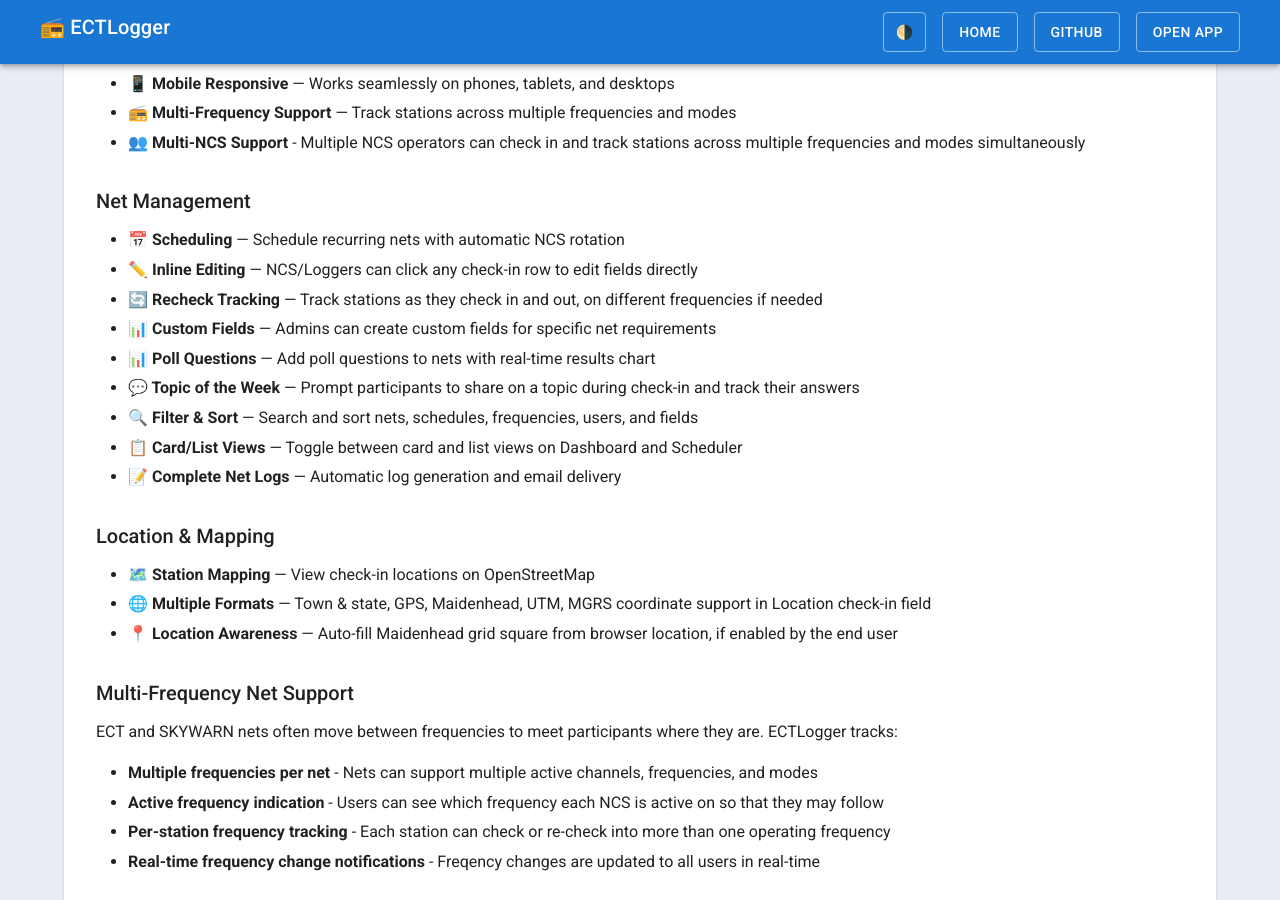
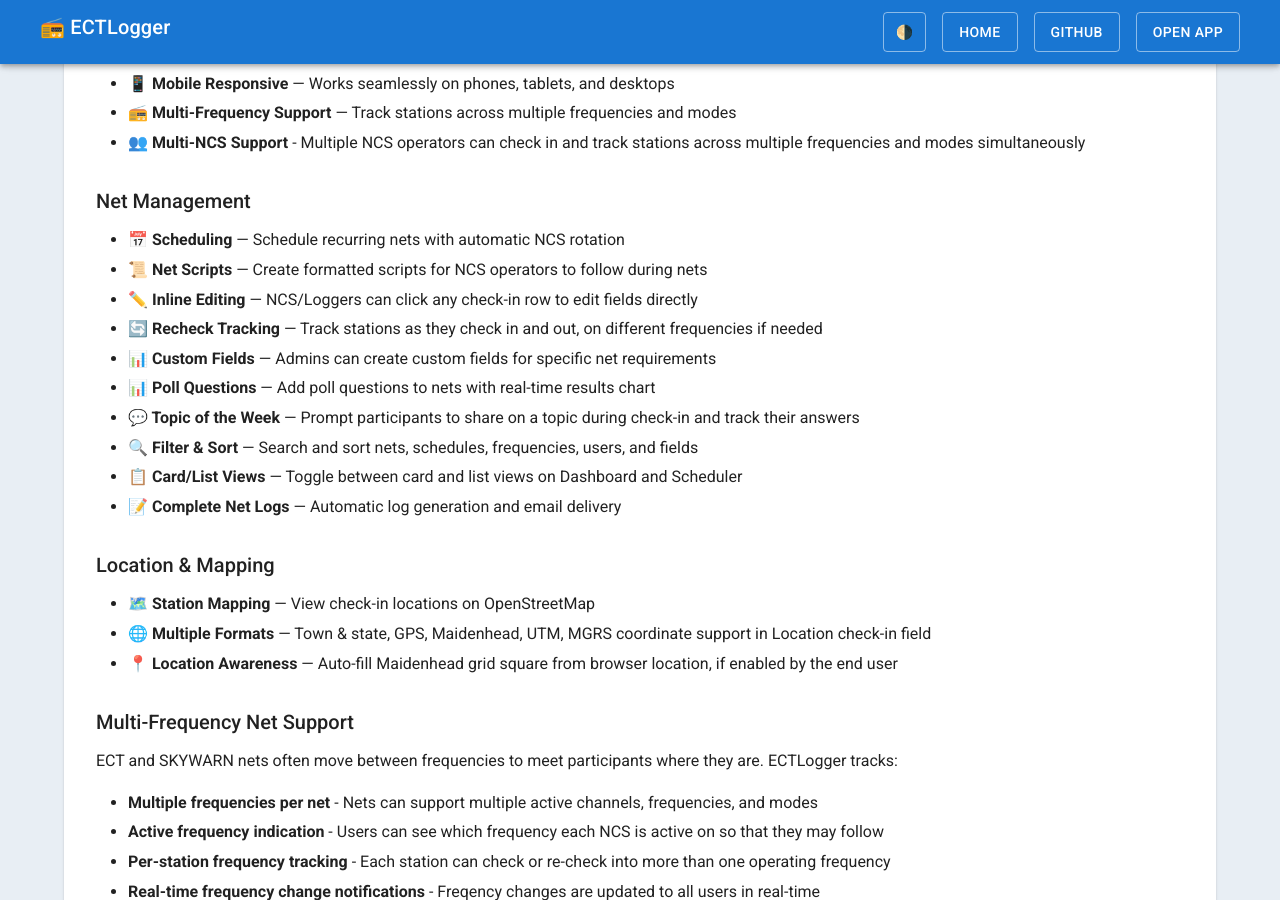
Before and after one commit to bradbrownjr/ectlogger, a Jekyll site: the page built from README.md, in a window 1280 px wide and 900 px high, scrolled down 1543 px. Built offline with Jekyll 4.4.1, drawn with Linux system fonts in a browser that asks for light colours; our own code applies the rules of GitHub Pages for plain Markdown files.

Commit message:
Add documentation requirements to copilot instructions, add net scripts to README feature list

```diff
--- a/README.md
+++ b/README.md
@@ -37,6 +37,7 @@
 ### Net Management
 
 - **📅 Scheduling** — Schedule recurring nets with automatic NCS rotation
+- **📜 Net Scripts** — Create formatted scripts for NCS operators to follow during nets
 - **✏️ Inline Editing** — NCS/Loggers can click any check-in row to edit fields directly
 - **🔄 Recheck Tracking** — Track stations as they check in and out, on different frequencies if needed
 - **📊 Custom Fields** — Admins can create custom fields for specific net requirements
```
Also changed, not shown: .github/copilot-instructions.md.
